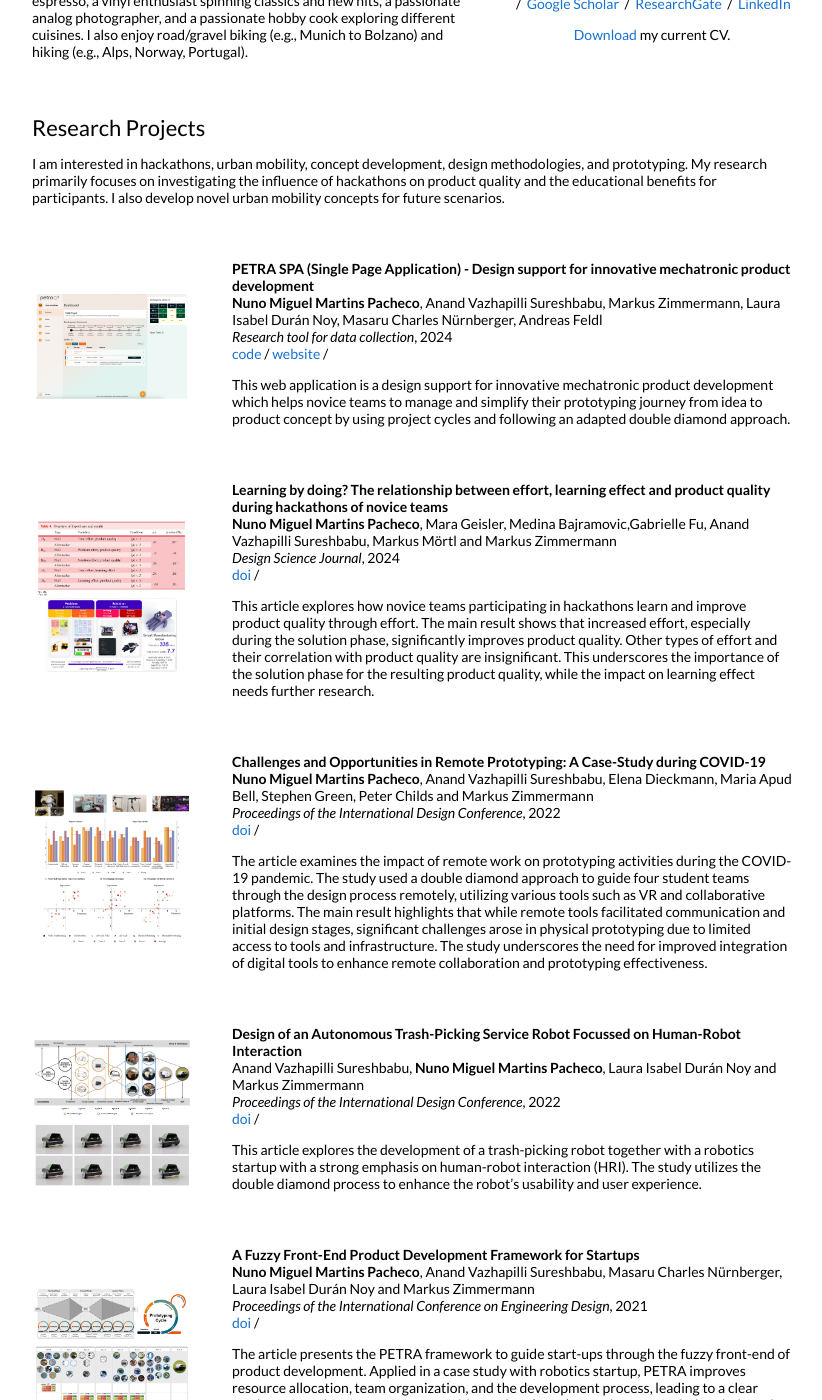
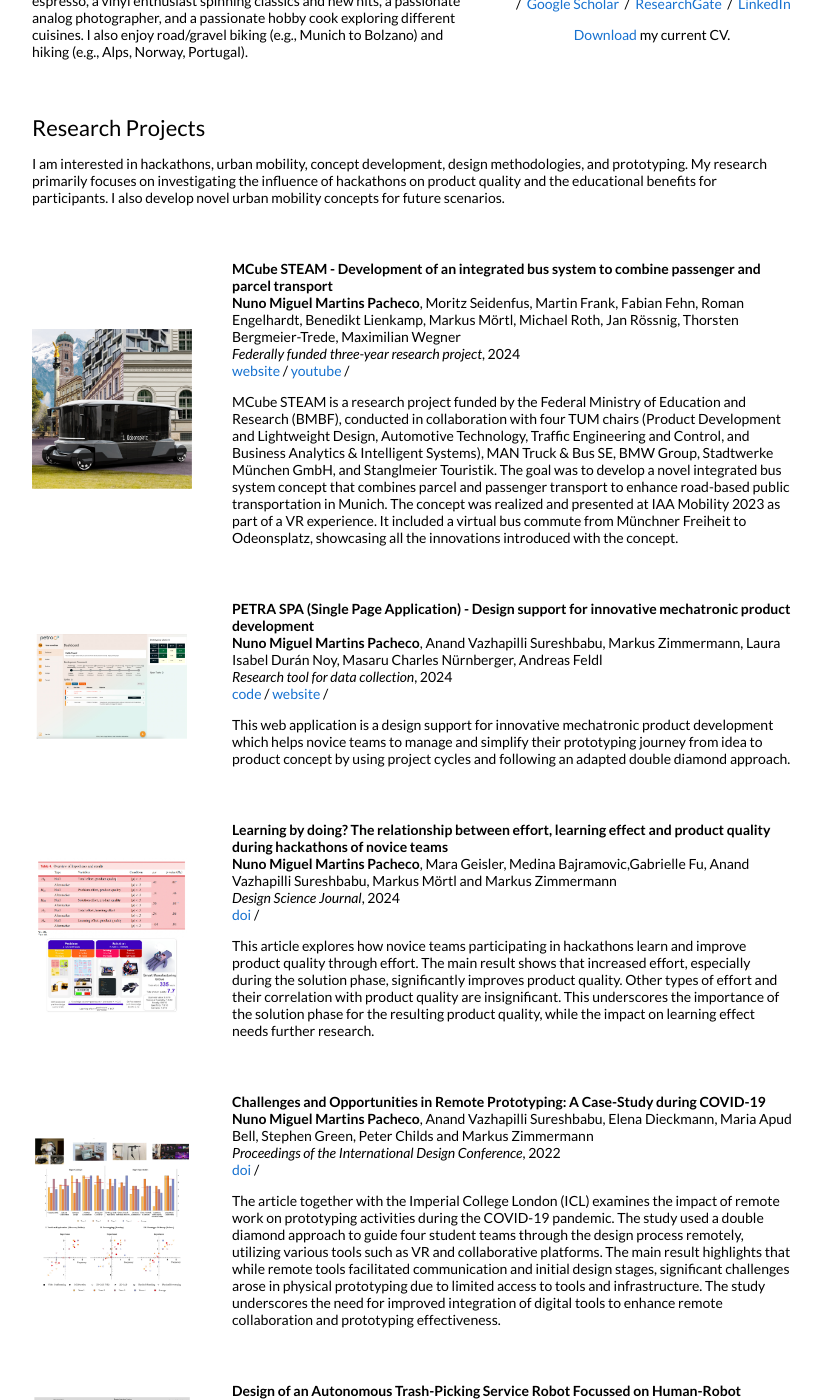
Before and after one commit to martinspacheco/martinspacheco.github.io, a Jekyll site: the page built from _posts/2024-06-01-steam.markdown, in a window 1280 px wide and 1400 px high, scrolled down 429 px. Shown: the whole window, without its empty margins (228-1050 px from the left). Built offline with Jekyll 4.4.1, drawn with Linux system fonts in a browser that asks for light colours; some of the changed text lies outside the part shown.

Commit message:
STEAM Post

```diff
--- a/_posts/2020-06-11-design20.markdown
+++ b/_posts/2020-06-11-design20.markdown
@@ -10,4 +10,4 @@
 doi: https://doi.org/10.1017/dsd.2020.132
 ---
 
-The article introduces the “Prototyping Planner,” a tool designed to foster a structured prototyping mindset in novice designers. It outlines the development, testing, and evaluation of the tool over two years with 20 design teams. The main findings indicate that the Prototyping Planner helps novice designers create purposeful prototypes and evaluate results, though its efficiency in prototyping and ease of use received mixed feedback. Overall, the tool is seen as beneficial for teaching formal prototyping practices and enhancing documentation and communication of prototyping activities
+The article in collaboration with the Technical University of Denmark (DTU) introduces the “Prototyping Planner,” a tool designed to foster a structured prototyping mindset in novice designers. It outlines the development, testing, and evaluation of the tool over two years with 20 design teams. The main findings indicate that the Prototyping Planner helps novice designers create purposeful prototypes and evaluate results, though its efficiency in prototyping and ease of use received mixed feedback. Overall, the tool is seen as beneficial for teaching formal prototyping practices and enhancing documentation and communication of prototyping activities
--- a/_posts/2021-07-21-iced21.markdown
+++ b/_posts/2021-07-21-iced21.markdown
@@ -10,4 +10,4 @@ authors: "Camilla Arndt Hansen, <strong>Nuno Miguel Martins Pacheco</strong>, Al
 doi: https://doi.org/10.1017/pds.2021.604
 ---
 
-The article examines how novice design teams perceive the success of their prototyping activities during a 10-day makeathon. The study finds that prototypes aimed at feasibility and solution validation are seen as more successful compared to those focused on desirability and problem validation. Key indicators of successful prototypes include their ability to aid in communication, decision-making, learning, and enhancing tangibility. The research highlights the importance of clear outcomes from prototypes to progress projects and suggests that guidance should focus on helping teams identify and use early-stage prototyping outcomes effectively.
+The article together with the Technical University of Denmark (DTU) examines how novice design teams perceive the success of their prototyping activities during a 10-day makeathon. The study finds that prototypes aimed at feasibility and solution validation are seen as more successful compared to those focused on desirability and problem validation. Key indicators of successful prototypes include their ability to aid in communication, decision-making, learning, and enhancing tangibility. The research highlights the importance of clear outcomes from prototypes to progress projects and suggests that guidance should focus on helping teams identify and use early-stage prototyping outcomes effectively.
--- a/_posts/2022-05-26-design22_2.markdown
+++ b/_posts/2022-05-26-design22_2.markdown
@@ -10,4 +10,4 @@ authors: "<strong>Nuno Miguel Martins Pacheco</strong>, Anand Vazhapilli Sureshb
 doi: https://doi.org/10.1017/pds.2022.25
 ---
 
-The article examines the impact of remote work on prototyping activities during the COVID-19 pandemic. The study used a double diamond approach to guide four student teams through the design process remotely, utilizing various tools such as VR and collaborative platforms. The main result highlights that while remote tools facilitated communication and initial design stages, significant challenges arose in physical prototyping due to limited access to tools and infrastructure. The study underscores the need for improved integration of digital tools to enhance remote collaboration and prototyping effectiveness.
+The article together with the Imperial College London (ICL) examines the impact of remote work on prototyping activities during the COVID-19 pandemic. The study used a double diamond approach to guide four student teams through the design process remotely, utilizing various tools such as VR and collaborative platforms. The main result highlights that while remote tools facilitated communication and initial design stages, significant challenges arose in physical prototyping due to limited access to tools and infrastructure. The study underscores the need for improved integration of digital tools to enhance remote collaboration and prototyping effectiveness.
--- /dev/null
+++ b/_posts/2024-06-01-steam.markdown
@@ -0,0 +1,15 @@
+---
+layout: post
+title: "MCube STEAM - Development of an integrated bus system to combine passenger and parcel transport"
+date: 2024-06-01 01:00:00 +00:00
+image: /images/r_steam.jpg
+categories: research
+author: "Nuno Miguel Martins Pacheco"
+authors: "<strong>Nuno Miguel Martins Pacheco</strong>, Moritz Seidenfus, Martin Frank, Fabian Fehn, Roman Engelhardt, Benedikt Lienkamp, Markus Mörtl, Michael Roth, Jan Rössnig, Thorsten Bergmeier-Trede, Maximilian Wegner"
+venue: "Federally funded three-year research project"
+website: https://mcube-cluster.de/projekt/steam/
+youtube: https://youtu.be/9FU8QtEOalI
+
+---
+
+MCube STEAM is a research project funded by the Federal Ministry of Education and Research (BMBF), conducted in collaboration with four TUM chairs (Product Development and Lightweight Design, Automotive Technology, Traffic Engineering and Control, and Business Analytics & Intelligent Systems), MAN Truck & Bus SE, BMW Group, Stadtwerke München GmbH, and Stanglmeier Touristik. The goal was to develop a novel integrated bus system concept that combines parcel and passenger transport to enhance road-based public transportation in Munich. The concept was realized and presented at IAA Mobility 2023 as part of a VR experience. It included a virtual bus commute from Münchner Freiheit to Odeonsplatz, showcasing all the innovations introduced with the concept.
```
Also changed, not shown: images/r_steam.jpg (added), tn/images/r_steam.jpg (added), 2 other files.
